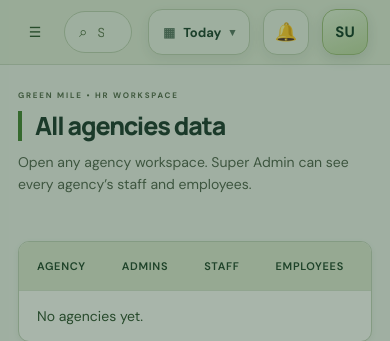
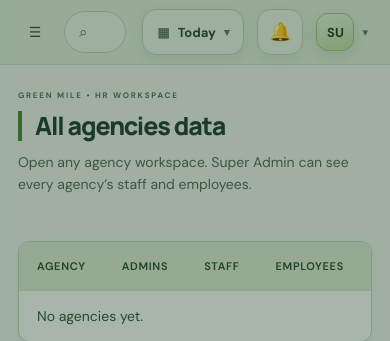
Before and after one commit to faheemshahzad0026-blip/green-mile-hr, a Flask app: page /super/overview in a window 390 px wide. Shown: the top 341 px of the page. Run offline with Flask 3, Linux system fonts and the light colour scheme; a user stored in the database is signed in; data that the repository does not hold is empty.

Commit message:
Enhance user interface in admin layout by improving brand logo alt text for accessibility, updating company name display with a title attribute, and refining header user button styles for better usability. Adjust CSS for user avatar and dropdown menu interactions to enhance responsiveness on smaller screens.

```diff
--- a/flask_app/app/static/css/app.css
+++ b/flask_app/app/static/css/app.css
@@ -11,7 +11,7 @@
 @media(max-width:1100px){.expiry-overview{grid-template-columns:repeat(2,1fr)}.document-controls{flex-wrap:wrap}.document-controls>div{margin-left:0;flex:1}.document-type-grid{grid-template-columns:repeat(3,1fr)}}@media(max-width:760px){.document-type-grid{grid-template-columns:repeat(2,1fr);padding:18px;gap:11px}.document-categories .card-head{padding:19px 18px 0;align-items:flex-start;flex-direction:column;gap:8px}.document-categories h2{font-size:17px}.document-categories .card-head p{font-size:12px}.document-type{padding:14px;min-height:135px}.document-type.selected{padding:13px}.document-type strong{font-size:13px}.expiry-overview{gap:12px}.expiry-stat{padding:17px}.expiry-stat span{font-size:12px}.expiry-stat strong{font-size:29px}.expiry-stat small{font-size:10px}.document-controls{gap:14px}.document-controls label{flex:1;min-width:140px}.document-controls>div{flex-basis:100%}.document-controls .primary{width:100%}.modal-head{padding:18px}.modal-head h2{font-size:21px}.form-body{padding:20px 18px}.form-grid{gap:21px}.modal-foot{padding:16px 18px}.document-form-intro{padding:15px}.document-form-intro p{font-size:11px}.document-view-summary{margin:18px 18px 0}.document-view-summary span{font-size:11px}.detail-grid strong{font-size:14px}.detail-grid span{font-size:12px}}
 .mobile-provision{margin-bottom:25px}.mobile-provision form{display:flex;gap:20px;align-items:flex-end;padding:25px}.mobile-provision label{display:flex;flex-direction:column;gap:10px;color:#335c2b;font-size:13px;font-weight:650;flex:1}.mobile-provision form .primary{min-height:46px}.mobile-access-note{margin-top:25px}.attendance-selfies{grid-column:1 / -1;display:flex;gap:20px;flex-wrap:wrap;padding:20px 0!important}.attendance-selfies figure{margin:0;flex:1;min-width:180px}.attendance-selfies figure>span{font-weight:bold;font-size:13px;margin-bottom:12px}.attendance-selfies img{width:100%;height:210px;object-fit:contain;background:#dce8d0;border-radius:8px;border:1px solid #a7c493}.attendance-selfies figure>a.text-btn{display:inline-flex;margin-top:9px;font-size:12px}@media(max-width:760px){.mobile-provision form{flex-direction:column;align-items:stretch;padding:22px}.mobile-provision label{width:100%}.attendance-selfies img{height:250px}}
 
-.brand .company-brand{min-width:0;flex:1;letter-spacing:0}.brand .company-brand strong{display:block;font-size:19px;line-height:1.25;font-weight:800}.brand .company-brand span{font-size:8px;letter-spacing:1.4px;margin-top:6px}.brand .brand-mark{flex-shrink:0}
+.brand .company-brand{min-width:0;flex:1;letter-spacing:0}.brand .company-brand strong{display:-webkit-box;-webkit-line-clamp:2;-webkit-box-orient:vertical;overflow:hidden;font-size:16px;line-height:1.25;font-weight:800;max-width:170px}.brand .company-brand span{font-size:8px;letter-spacing:1.4px;margin-top:6px}.brand .brand-mark{flex-shrink:0}
 
 .daily-summary{margin-bottom:24px}.daily-controls{display:flex;flex-wrap:wrap;align-items:end;gap:16px;padding:0 22px 16px}.daily-controls label{display:grid;gap:7px;min-width:180px}.daily-controls input,.daily-controls select{padding:10px;border:1px solid #aec899;border-radius:8px;background:#f7faef;color:#21462a}.daily-note{padding:0 22px 16px;font-size:13px;line-height:1.6;color:#406435}.daily-summary td button{margin:3px}
 
@@ -128,10 +128,24 @@
 .danger-link{color:#a34434!important;font-weight:700}
 
 /* Bigger user avatar + cool menus */
-.header-user-btn.avatar{
-  width:46px;height:46px;min-width:46px;border-radius:14px;font-size:15px;font-weight:800;
+.header-user-trigger{
+  display:inline-flex;align-items:center;gap:8px;max-width:220px;
+  padding:4px 10px 4px 4px;border-radius:14px;border:1px solid #b9ccaa;
+  background:#e8f0df;color:#163f25;cursor:pointer;font:inherit;
+}
+.header-user-trigger:hover{background:#dce9cb}
+.header-user-name{
+  display:block;min-width:0;max-width:140px;overflow:hidden;text-overflow:ellipsis;white-space:nowrap;
+  font-size:13px;font-weight:750;line-height:1.2;text-align:left;
+}
+.header-user-btn.avatar,.header-user-trigger .header-user-btn{
+  width:38px;height:38px;min-width:38px;border-radius:12px;font-size:13px;font-weight:800;
   background:linear-gradient(160deg,#dceccf,#b9d49a);color:#163f25;border:1px solid #9bbb77;
   box-shadow:0 4px 14px #173e2222;display:inline-grid;place-items:center;padding:0;
+}
+@media(max-width:760px){
+  .header-user-name{display:none}
+  .header-user-trigger{padding:0;border:0;background:transparent;max-width:none}
 }
 .notify-btn{
   width:46px;height:46px;min-width:46px;border-radius:14px;background:#e4edda;border:1px solid #b9ccaa;
--- a/flask_app/app/templates/layout_admin.html
+++ b/flask_app/app/templates/layout_admin.html
@@ -5,14 +5,16 @@
     <a class="brand" href="{{ url_for('agency.dashboard') }}">
       <div class="brand-mark">
         {% if brand_agency and brand_agency.logo_path %}
-          <img src="{{ url_for('static', filename=brand_agency.logo_path) }}" alt="Agency logo">
+          <img src="{{ url_for('static', filename=brand_agency.logo_path) }}" alt="{{ brand_agency.company_name or brand_agency.name }} logo">
         {% else %}
           <img src="{{ url_for('static', filename='green-mile-logo.png') }}" alt="Green Mile company logo">
         {% endif %}
       </div>
       <div class="company-brand">
-        <strong>{% if brand_agency %}{{ brand_agency.company_name }}{% else %}Green Mile<br>Recycling LLC{% endif %}</strong>
-        <span>HUMAN RESOURCES</span>
+        <strong title="{% if brand_agency %}{{ brand_agency.company_name or brand_agency.name }}{% else %}Green Mile Recycling LLC{% endif %}">
+          {% if brand_agency %}{{ brand_agency.company_name or brand_agency.name }}{% else %}Green Mile Recycling LLC{% endif %}
+        </strong>
+        <span>{% if brand_agency %}AGENCY WORKSPACE{% else %}HUMAN RESOURCES{% endif %}</span>
       </div>
     </a>
 
@@ -152,12 +154,24 @@
         </div>
 
         <div class="header-menu">
-          <button type="button" class="avatar header-user-btn header-menu-btn" aria-haspopup="true" onclick="toggleHeaderMenu(this)" title="{{ current_user.username or current_user.display_name }}">{{ current_user.initials }}</button>
+          <button type="button" class="header-user-trigger header-menu-btn" aria-haspopup="true" onclick="toggleHeaderMenu(this)" title="{{ current_user.username or current_user.display_name }}">
+            <span class="avatar header-user-btn">{{ current_user.initials }}</span>
+            <span class="header-user-name">{{ current_user.username or current_user.display_name }}</span>
+            <span class="period-caret" aria-hidden="true">▾</span>
+          </button>
           <div class="header-dropdown user-dropdown cool-dropdown">
             <div class="user-hero">
               <div class="avatar user-hero-avatar">{{ current_user.initials }}</div>
               <div class="user-hero-text">
                 <strong>{{ current_user.username or current_user.display_name }}</strong>
+                {% if current_user.full_name and current_user.full_name != current_user.username %}
+                <span>{{ current_user.full_name }}</span>
+                {% endif %}
+                <span>
+                  {% if current_user.is_super_admin %}Super Admin
+                  {% elif brand_agency %}{{ brand_agency.company_name or brand_agency.name }}
+                  {% else %}Agency Admin{% endif %}
+                </span>
               </div>
             </div>
             <div class="user-menu-links">
```
